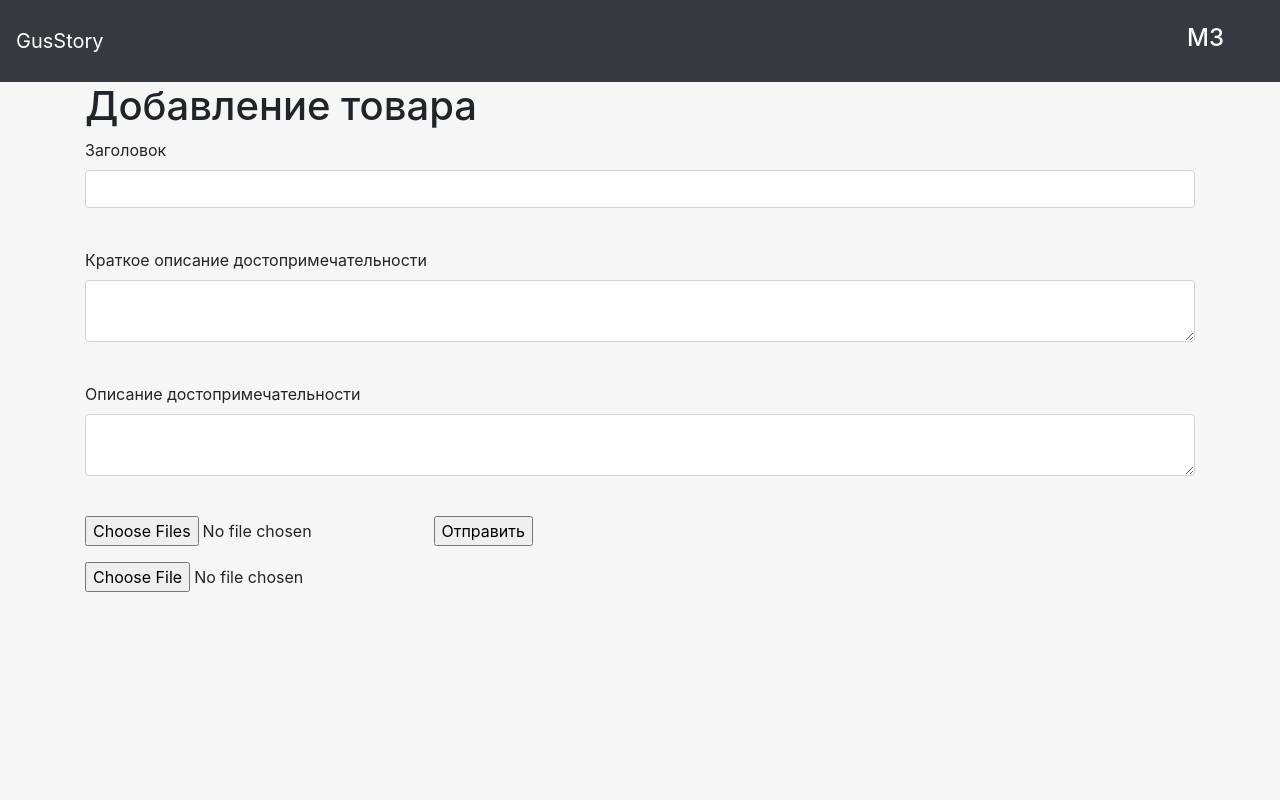
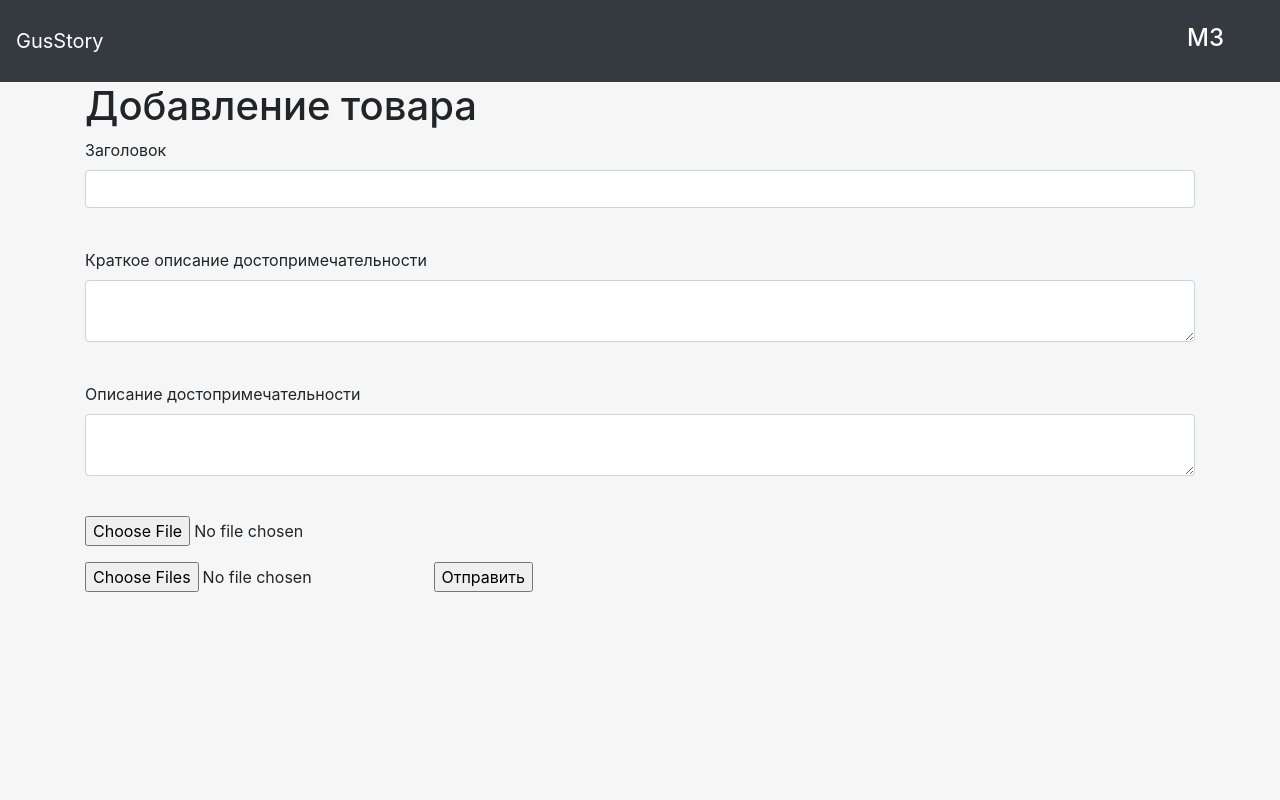
Before and after one commit to KarpovDaniel/GusStory, a Flask app: page /items in a window 1280 px wide. Run offline with Flask 2, Linux system fonts and the light colour scheme; a user stored in the database is signed in; some libraries are stand-ins or nearby versions.

Commit message:
Я собой доволен

```diff
--- a/static/css/style.css
+++ b/static/css/style.css
@@ -12,7 +12,7 @@ border: 0px solid white;
 padding: 0 0px;
 }
 html {
-height: auto;
+height: 100%;
 }
 .content {
 flex: 1 0 auto;
@@ -20,10 +20,3 @@ flex: 1 0 auto;
 .footer {
 flex-shrink: 0;
 }
-prokrutka {
-height: 150px; /* высота нашего блока */
-width: 27.5rem; /* ширина нашего блока */
-background: #fff; /* цвет фона, белый */
-border: 1px solid #C1C1C1; /* размер и цвет границы блока */
-overflow-y: scroll; /* прокрутка по вертикали */
-}
--- a/templates/base.html
+++ b/templates/base.html
@@ -19,12 +19,15 @@
         $('.carousel').carousel({
         interval: 20
         })
-
-
-
+        body {
+        height: 100%;
+        background: url('static/img/fon.jpg') no-repeat;
+        background-size: 100%; /* Современные браузеры */
+   }
     </style>
 </head>
-<body>
+<body background="../static/img/fon.jpg">
+<div>
     <link rel="stylesheet" href="/static/css/style.css">
     <nav class="navbar navbar-expand-lg sticky-top navbar-dark bg-dark">
         <a class="navbar-brand" href="/"> GusStory </a>
@@ -59,6 +62,8 @@
         {% block content %}
         {% endblock %}
     </div>
+</div>
+
 <script src="https://code.jquery.com/jquery-3.4.1.slim.min.js"
         integrity="sha384-J6qa4849blE2+poT4WnyKhv5vZF5SrPo0iEjwBvKU7imGFAV0wwj1yYfoRSJoZ+n"
         crossorigin="anonymous"></script>
@@ -68,5 +73,6 @@
 <script src="https://stackpath.bootstrapcdn.com/bootstrap/4.4.1/js/bootstrap.min.js"
         integrity="sha384-wfSDF2E50Y2D1uUdj0O3uMBJnjuUD4Ih7YwaYd1iqfktj0Uod8GCExl3Og8ifwB6"
         crossorigin="anonymous"></script>
+
 </body>
 </html>
--- a/templates/items.html
+++ b/templates/items.html
@@ -17,13 +17,13 @@
         {{ form.content.label }} <br>
         {{ form.content(class="form-control") }} <br>
     </p>
+    <div class="form-group">
+        <input type="file" class="form-control-file" id="photo" name="file1">
+    </div>
     <form enctype="multipart/form-data" method="post">
         <p><input type="file" name="file" multiple accept="image/*,image/jpeg">
             <input type="submit" value="Отправить"></p>
     </form>
-    <div class="form-group">
-        <input type="file" class="form-control-file" id="photo" name="file1">
-    </div>
     {{ message }}
 </form>
 {% endblock %}
```
Also changed, not shown: db/blogs.sqlite. Lines whose indentation alone changed are shown as unchanged.
